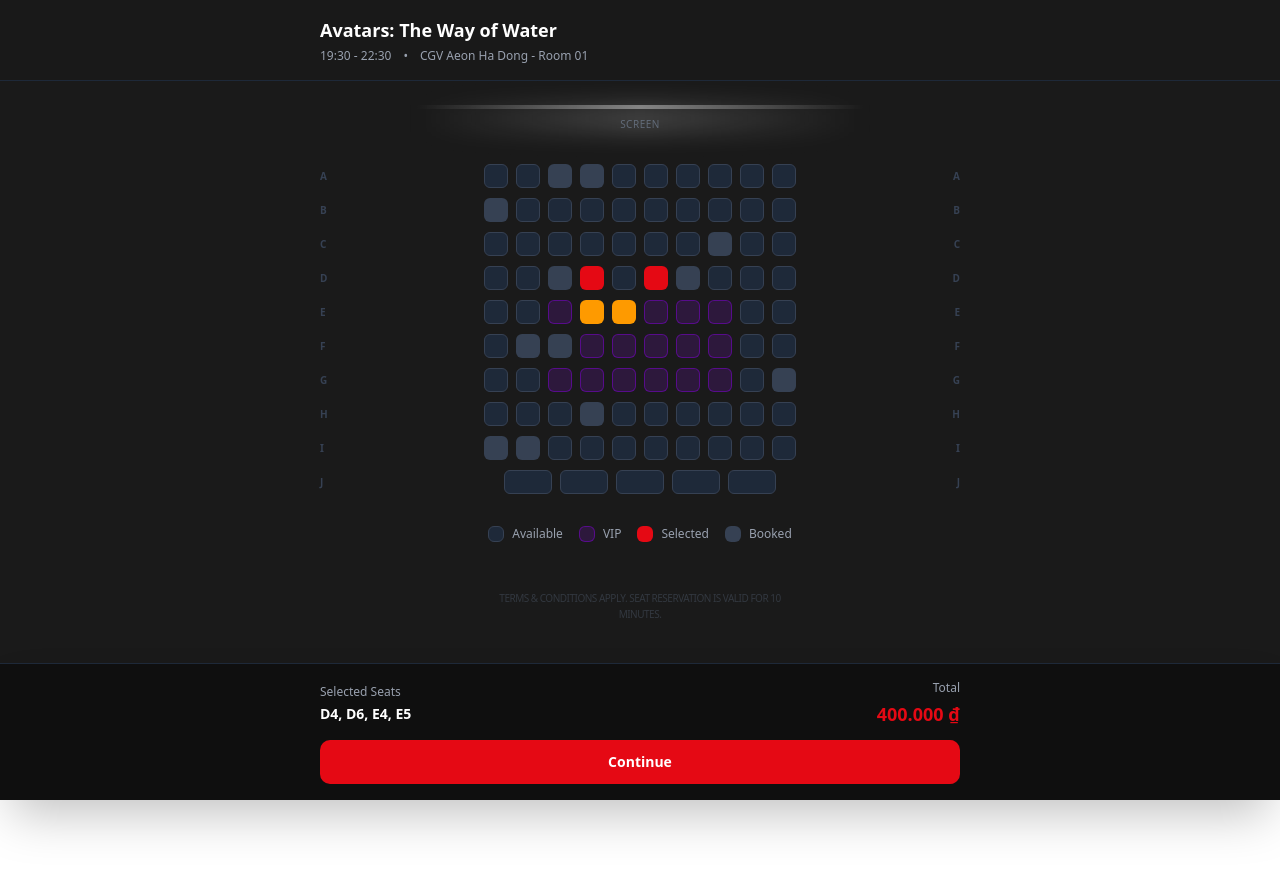
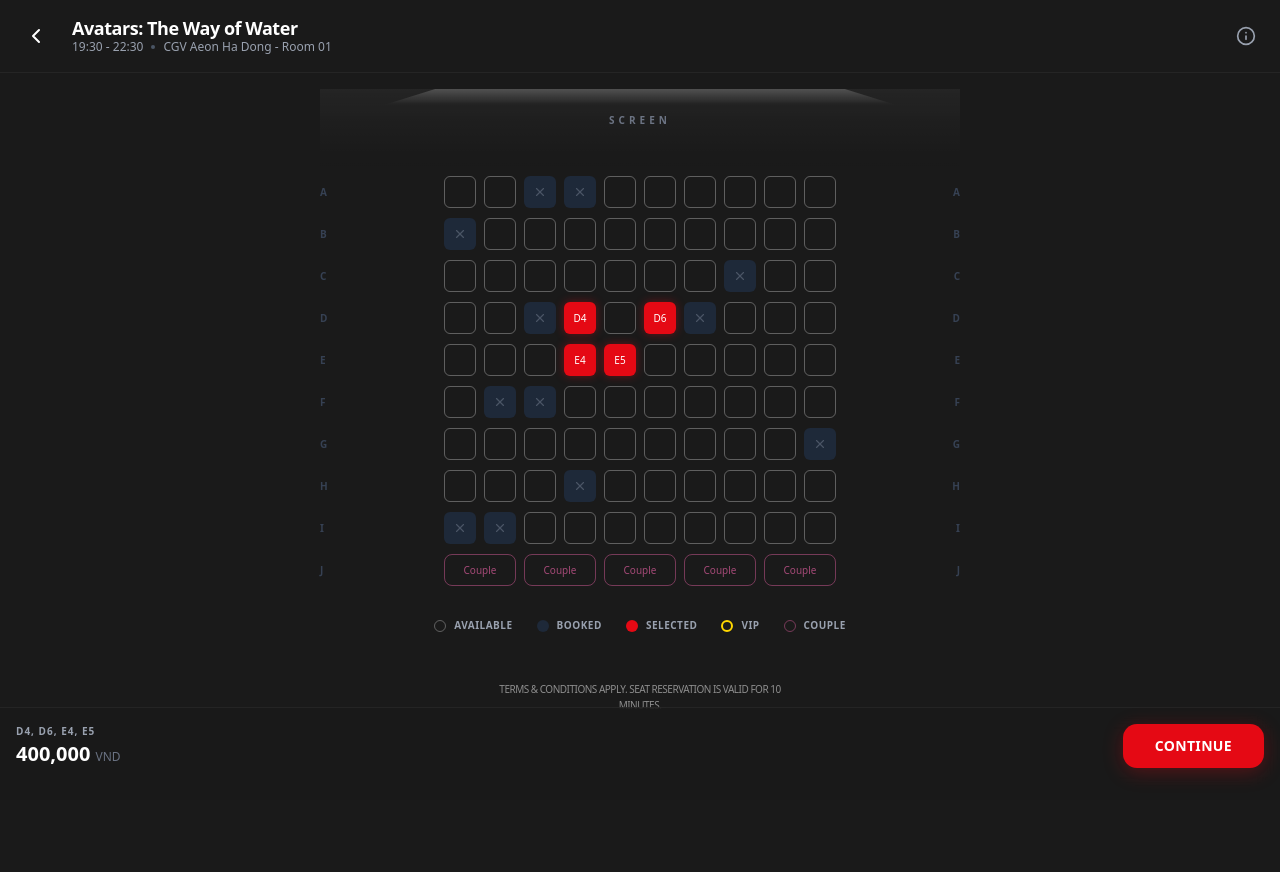
Before and after one commit to datnguyentrung/smart-seat-allocation-frontend, a React (Vite) app: page / in a window 1280 px wide. Before the commit the page ends 800 px from the top, so only its background shows below. Built offline with nearby package versions, Linux system fonts and the light colour scheme.

Commit message:
feat: enhance UI components with improved styles and animations

```diff
--- a/src/App.tsx
+++ b/src/App.tsx
@@ -194,7 +194,7 @@
         </motion.div>
 
         <div className="mt-12 mb-8 text-center px-4">
-          <p className="text-gray-600 text-[10px] leading-relaxed max-w-xs mx-auto uppercase tracking-tighter opacity-50">
+          <p className="text-white-900 text-[10px] leading-relaxed max-w-xs mx-auto uppercase tracking-tighter opacity-50">
             Terms & Conditions apply. Seat reservation is valid for 10 minutes.
           </p>
         </div>
--- a/src/components/Footer.tsx
+++ b/src/components/Footer.tsx
@@ -1,4 +1,5 @@
-import { motion } from "motion/react";
+import { AnimatePresence, motion } from "motion/react";
+import React from "react";
 
 interface FooterProps {
   selectedSeats: string[];
@@ -6,43 +7,55 @@
   onContinue: () => void;
 }
 
-export function Footer({ selectedSeats, totalPrice, onContinue }: FooterProps) {
-  const formatPrice = (price: number) => {
-    return new Intl.NumberFormat("vi-VN", {
-      style: "currency",
-      currency: "VND",
-    }).format(price);
-  };
+export const Footer: React.FC<FooterProps> = ({
+  selectedSeats,
+  totalPrice,
+  onContinue,
+}) => {
+  const isActive = selectedSeats.length > 0;
 
   return (
-    <motion.footer
-      initial={{ y: 100 }}
-      animate={{ y: 0 }}
-      className="fixed bottom-0 left-0 right-0 bg-[#0F0F0F] border-t border-gray-800 shadow-2xl"
-    >
-      <div className="max-w-2xl mx-auto px-4 py-4">
-        <div className="flex items-center justify-between mb-3">
-          <div>
-            <p className="text-xs text-gray-400 mb-1">Selected Seats</p>
-            <p className="text-sm font-semibold text-white">
-              {selectedSeats.length > 0 ? selectedSeats.join(", ") : "None"}
-            </p>
-          </div>
-          <div className="text-right">
-            <p className="text-xs text-gray-400 mb-1">Total</p>
-            <p className="text-lg font-bold text-[#E50914]">
-              {formatPrice(totalPrice)}
-            </p>
-          </div>
-        </div>
-        <button
-          onClick={onContinue}
-          disabled={selectedSeats.length === 0}
-          className="w-full bg-[#E50914] hover:bg-[#E50914]/90 disabled:bg-gray-700 disabled:cursor-not-allowed text-white font-semibold py-3 rounded-lg transition-all duration-200 text-sm"
+    <div className="fixed bottom-0 left-0 right-0 bg-[#1A1A1A]/80 backdrop-blur-md border-t border-white/5 p-4 pb-8 flex items-center justify-between z-50">
+      <div className="flex flex-col">
+        <span className="text-[10px] text-gray-400 uppercase tracking-widest font-bold h-4">
+          <AnimatePresence mode="wait">
+            <motion.span
+              key={selectedSeats.join(",")}
+              initial={{ opacity: 0, y: 5 }}
+              animate={{ opacity: 1, y: 0 }}
+              exit={{ opacity: 0, y: -5 }}
+              transition={{ duration: 0.2 }}
+            >
+              {selectedSeats.length > 0
+                ? selectedSeats.join(", ")
+                : "No seats selected"}
+            </motion.span>
+          </AnimatePresence>
+        </span>
+        <motion.span
+          key={totalPrice}
+          initial={{ opacity: 0.8 }}
+          animate={{ opacity: 1 }}
+          className="text-xl font-bold text-white"
         >
-          Continue
-        </button>
+          {totalPrice.toLocaleString()}{" "}
+          <span className="text-xs font-normal text-gray-500">VND</span>
+        </motion.span>
       </div>
-    </motion.footer>
+
+      <motion.button
+        whileHover={{ scale: isActive ? 1.02 : 1 }}
+        whileTap={{ scale: isActive ? 0.98 : 1 }}
+        disabled={!isActive}
+        onClick={onContinue}
+        className={`px-8 py-3 rounded-xl font-bold text-sm tracking-wide transition-all duration-300 ${
+          isActive
+            ? "bg-[#E50914] text-white shadow-[0_4px_20px_rgba(229,9,20,0.3)] opacity-100"
+            : "bg-gray-800 text-gray-500 opacity-50 cursor-not-allowed"
+        }`}
+      >
+        CONTINUE
+      </motion.button>
+    </div>
   );
-}
+};
--- a/src/components/Header.tsx
+++ b/src/components/Header.tsx
@@ -1,4 +1,5 @@
-import { motion } from "motion/react";
+import { ChevronLeft, Info } from "lucide-react";
+import React from "react";
 
 interface HeaderProps {
   movieTitle: string;
@@ -6,21 +7,31 @@
   cinemaName: string;
 }
 
-export function Header({ movieTitle, showTime, cinemaName }: HeaderProps) {
+export const Header: React.FC<HeaderProps> = ({
+  movieTitle,
+  showTime,
+  cinemaName,
+}) => {
   return (
-    <motion.header
-      initial={{ y: -20, opacity: 0 }}
-      animate={{ y: 0, opacity: 1 }}
-      className="w-full border-b border-gray-800 bg-[#1A1A1A]/80 backdrop-blur-sm sticky top-0 z-10"
-    >
-      <div className="max-w-2xl mx-auto px-4 py-4">
-        <h1 className="text-lg font-bold text-white mb-1">{movieTitle}</h1>
-        <div className="flex items-center gap-3 text-xs text-gray-400">
-          <span>{showTime}</span>
-          <span>•</span>
-          <span>{cinemaName}</span>
+    <header className="p-4 flex items-center justify-between text-white border-b border-white/5">
+      <div className="flex items-center gap-4">
+        <button className="p-2 hover:bg-white/10 rounded-full transition-colors">
+          <ChevronLeft size={24} />
+        </button>
+        <div>
+          <h1 className="text-lg font-bold leading-tight tracking-tight">
+            {movieTitle}
+          </h1>
+          <div className="flex items-center gap-2 text-xs text-gray-400">
+            <span>{showTime}</span>
+            <span className="w-1 h-1 rounded-full bg-gray-600" />
+            <span>{cinemaName}</span>
+          </div>
         </div>
       </div>
-    </motion.header>
+      <button className="p-2 hover:bg-white/10 rounded-full transition-colors">
+        <Info size={20} className="text-gray-400" />
+      </button>
+    </header>
   );
-}
+};
--- a/src/components/Legend.tsx
+++ b/src/components/Legend.tsx
@@ -1,25 +1,24 @@
-export function Legend() {
+import React from "react";
+
+export const Legend: React.FC = () => {
+  const items = [
+    { label: "Available", color: "border border-white/30" },
+    { label: "Booked", color: "bg-gray-800" },
+    { label: "Selected", color: "bg-[#E50914]" },
+    { label: "VIP", color: "border-2 border-[#FFD700]" },
+    { label: "Couple", color: "border border-[#FF69B4]/40" },
+  ];
+
   return (
-    <div className="mt-8 flex flex-wrap justify-center gap-4 px-4">
-      <LegendItem
-        color="bg-gray-800 border border-gray-700"
-        label="Available"
-      />
-      <LegendItem
-        color="bg-purple-900/30 border border-purple-700/50"
-        label="VIP"
-      />
-      <LegendItem color="bg-[#E50914]" label="Selected" />
-      <LegendItem color="bg-gray-700" label="Booked" />
+    <div className="flex flex-wrap justify-center gap-x-6 gap-y-3 mt-8 px-4">
+      {items.map((item) => (
+        <div key={item.label} className="flex items-center gap-2">
+          <div className={`w-3 h-3 rounded-sm ${item.color}`} />
+          <span className="text-[10px] uppercase tracking-wider text-gray-400 font-semibold">
+            {item.label}
+          </span>
+        </div>
+      ))}
     </div>
   );
-}
-
-function LegendItem({ color, label }: { color: string; label: string }) {
-  return (
-    <div className="flex items-center gap-2">
-      <div className={`w-4 h-4 rounded-sm ${color}`} />
-      <span className="text-xs text-gray-400">{label}</span>
-    </div>
-  );
-}
+};
--- a/src/components/Screen.tsx
+++ b/src/components/Screen.tsx
@@ -1,11 +1,25 @@
-export function Screen() {
+import React from "react";
+
+export const Screen: React.FC = () => {
   return (
-    <div className="relative w-full max-w-md mx-auto mb-8 mt-6">
-      <div className="relative h-1 bg-linear-to-r from-transparent via-white/40 to-transparent rounded-full" />
-      <div className="absolute inset-0 blur-md bg-linear-to-r from-transparent via-white/20 to-transparent" />
-      <p className="text-center text-[10px] text-gray-600 mt-2 uppercase tracking-wider">
+    <div className="relative w-full flex flex-col items-center mt-4 mb-12">
+      <div
+        className="w-[80%] h-4 bg-gradient-to-b from-white/20 to-transparent"
+        style={{
+          clipPath: "polygon(10% 0, 90% 0, 100% 100%, 0 100%)",
+          boxShadow: "0 10px 30px rgba(255, 255, 255, 0.1)",
+        }}
+      />
+      <div className="mt-2 text-[10px] font-bold tracking-[0.4em] text-gray-500 uppercase">
         Screen
-      </p>
+      </div>
+      <div
+        className="absolute top-0 w-full h-24 bg-gradient-to-b from-white/5 to-transparent pointer-events-none"
+        style={{
+          maskImage: "linear-gradient(to bottom, black, transparent)",
+          WebkitMaskImage: "linear-gradient(to bottom, black, transparent)",
+        }}
+      />
     </div>
   );
-}
+};
--- a/src/components/Seat.tsx
+++ b/src/components/Seat.tsx
@@ -1,47 +1,78 @@
+import { clsx, type ClassValue } from "clsx";
+import { X } from "lucide-react";
 import { motion } from "motion/react";
+import React from "react";
+import { twMerge } from "tailwind-merge";
+
+function cn(...inputs: ClassValue[]) {
+  return twMerge(clsx(inputs));
+}
 
 export type SeatType = "standard" | "vip" | "couple";
-export type SeatState = "available" | "selected" | "booked";
+export type SeatState = "available" | "booked" | "selected";
 
 interface SeatProps {
   id: string;
   type: SeatType;
   state: SeatState;
-  label: string;
   onClick: (id: string) => void;
+  label?: string;
 }
 
-export function Seat({ id, type, state, onClick }: SeatProps) {
-  const isCouple = type === "couple";
+export const Seat: React.FC<SeatProps> = ({
+  id,
+  type,
+  state,
+  onClick,
+  label,
+}) => {
+  const isSelected = state === "selected";
+  const isBooked = state === "booked";
 
-  const getColors = () => {
-    if (state === "booked") {
-      return "bg-gray-700 cursor-not-allowed";
-    }
-    if (state === "selected") {
-      return type === "vip"
-        ? "bg-amber-500 hover:bg-amber-600"
-        : "bg-[#E50914] hover:bg-[#E50914]/90";
-    }
-    // available
-    if (type === "vip") {
-      return "bg-purple-900/30 hover:bg-purple-800/50 border border-purple-700/50";
-    }
-    return "bg-gray-800 hover:bg-gray-700 border border-gray-700";
+  const baseStyles =
+    "relative flex items-center justify-center rounded-sm transition-all duration-200 cursor-pointer text-[10px] font-medium";
+
+  const typeStyles = {
+    standard: "w-8 h-8",
+    vip: "w-8 h-8 border-2 border-[#FFD700]",
+    couple: "w-[72px] h-8 rounded-md",
   };
+
+  const stateStyles = {
+    available: "border border-white/30 text-white/50 hover:border-white/60",
+    booked: "bg-gray-800 text-gray-600 cursor-not-allowed border-none",
+    selected:
+      "bg-[#E50914] text-white border-none shadow-[0_0_10px_rgba(229,9,20,0.4)]",
+  };
+
+  if (type === "couple") {
+    return (
+      <motion.button
+        whileTap={{ scale: isBooked ? 1 : 0.95 }}
+        onClick={() => !isBooked && onClick(id)}
+        disabled={isBooked}
+        className={cn(
+          baseStyles,
+          typeStyles.couple,
+          stateStyles[state],
+          state === "available" && "border-[#FF69B4]/40 text-[#FF69B4]/60",
+          state === "selected" &&
+            "bg-[#FF69B4] text-white shadow-[0_0_10px_rgba(255,105,180,0.4)]",
+        )}
+      >
+        {isBooked ? <X size={14} /> : isSelected ? label : "Couple"}
+      </motion.button>
+    );
+  }
 
   return (
     <motion.button
-      whileHover={{ scale: state !== "booked" ? 1.1 : 1 }}
-      whileTap={{ scale: state !== "booked" ? 0.95 : 1 }}
-      onClick={() => state !== "booked" && onClick(id)}
-      disabled={state === "booked"}
-      className={`
-        ${isCouple ? "w-12 h-6" : "w-6 h-6"}
-        rounded-sm transition-all duration-200
-        ${getColors()}
-      `}
-      aria-label={`Seat ${id}, ${type}, ${state}`}
-    />
+      whileTap={{ scale: isBooked ? 1 : 0.9 }}
+      onClick={() => !isBooked && onClick(id)}
+      disabled={isBooked}
+      className={cn(baseStyles, typeStyles[type], stateStyles[state])}
+    >
+      {isBooked ? <X size={14} /> : isSelected ? label : ""}
+    </motion.button>
   );
-}
+};
```
Also changed, not shown: src/components/ErrorModal.tsx (+30 -31 lines).
